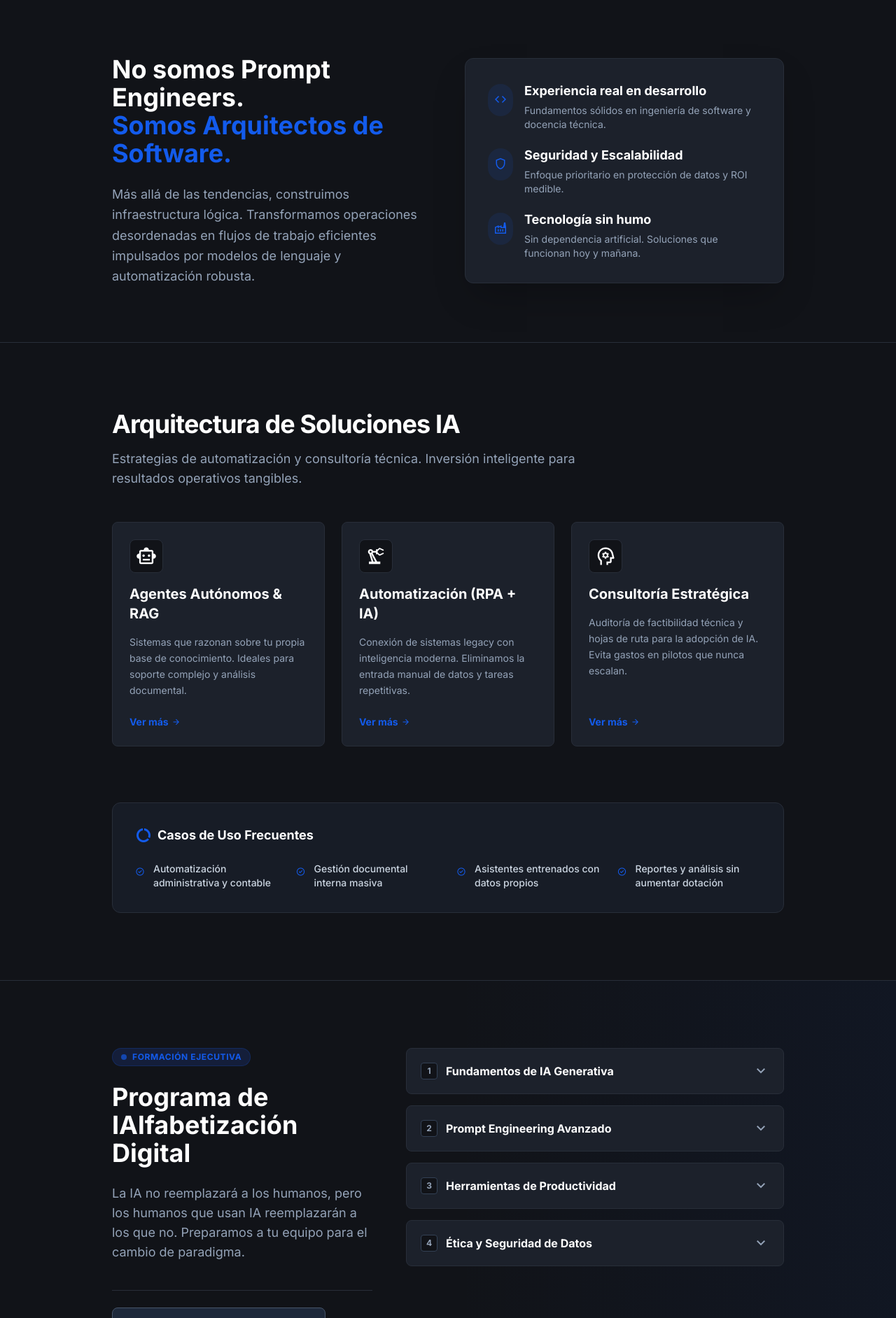
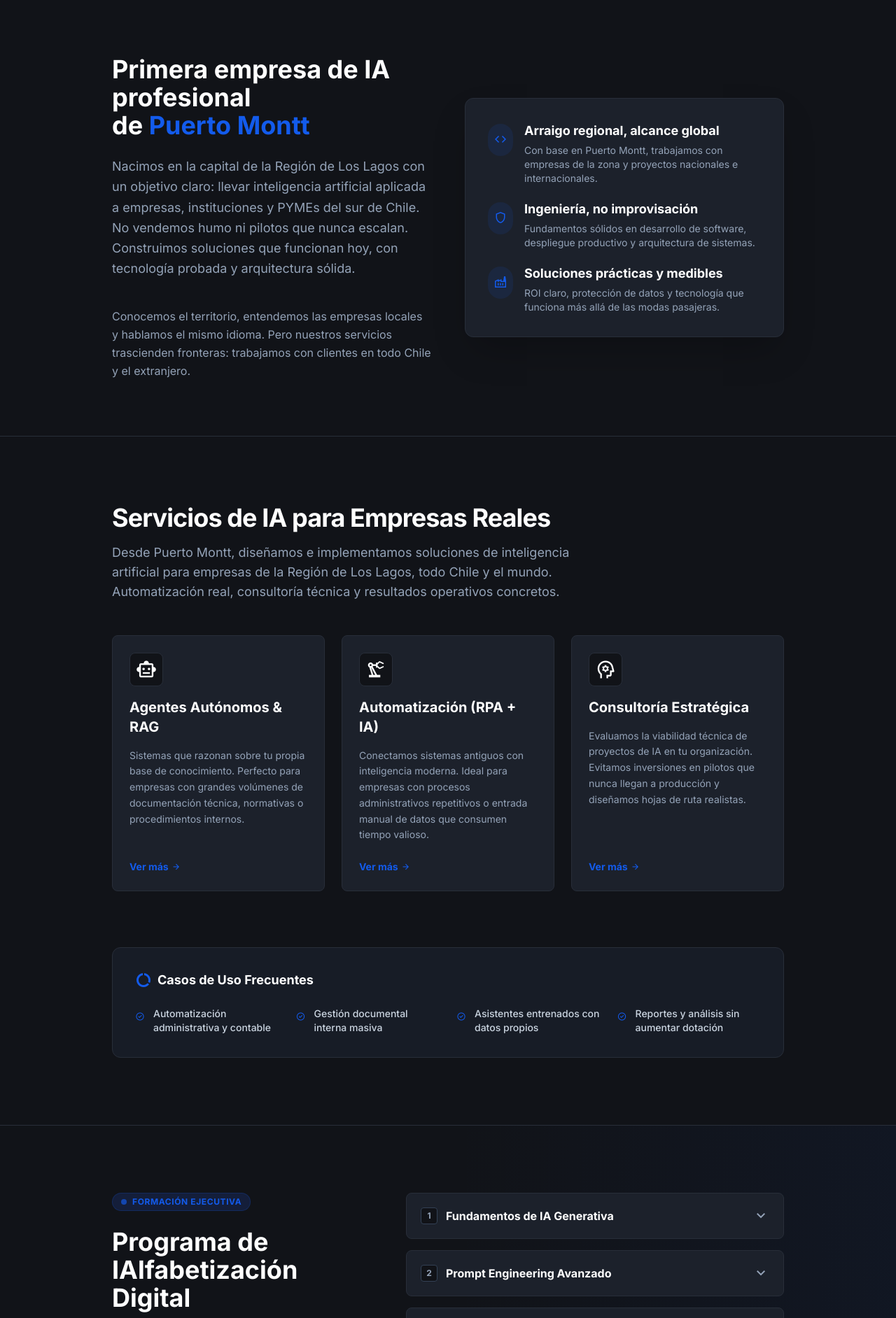
Before and after one commit to garzaazul/bestia-web, a Django app: page / in a window 1280 px wide. Shown: the part 746-2630 px from the top of the page at 70% size. Run offline with Django 5.2, Linux system fonts and the light colour scheme; some libraries are stand-ins or nearby versions.

Commit message:
Reestructuración de contenido con enfoque regional en Puerto Montt y Región de Los Lagos

```diff
--- a/templates/pages/home.html
+++ b/templates/pages/home.html
@@ -15,11 +15,11 @@ autónomos, automatización, consultoría y formación profesional." }}{% endblo
         <div class="max-w-[960px] flex flex-col items-start gap-8">
             <div class="flex flex-col gap-4 text-left">
                 <h1 class="text-white text-5xl md:text-6xl font-black leading-[1.1] tracking-[-0.033em] max-w-[800px]">
-                    Ingeniería de Inteligencia Artificial para Empresas Reales
+                    Inteligencia Artificial Aplicada desde Puerto Montt
                 </h1>
                 <h2 class="text-slate-300 text-lg md:text-xl font-normal leading-relaxed max-w-[640px]">
-                    Diseñamos sistemas autónomos que reducen costos, automatizan procesos y forman equipos capaces de
-                    usarlos.
+                    Desarrollamos soluciones de IA para empresas reales de la Región de Los Lagos y todo Chile. Sistemas
+                    autónomos que automatizan procesos y resuelven problemas concretos.
                 </h2>
             </div>
             <div class="flex flex-wrap gap-4 mt-2">
@@ -47,13 +47,17 @@ autónomos, automatización, consultoría y formación profesional." }}{% endblo
             <div class="grid grid-cols-1 md:grid-cols-2 gap-12 items-center">
                 <div class="flex flex-col gap-6">
                     <h2 class="text-white text-3xl md:text-4xl font-bold leading-tight">
-                        No somos Prompt Engineers. <br /> <span class="text-primary">Somos Arquitectos de
-                            Software.</span>
+                        Primera empresa de IA profesional<br />de <span class="text-primary">Puerto Montt</span>
                     </h2>
                     <p class="text-slate-400 text-lg leading-relaxed">
-                        Más allá de las tendencias, construimos infraestructura lógica. Transformamos operaciones
-                        desordenadas en flujos de trabajo eficientes impulsados por modelos de lenguaje y automatización
-                        robusta.
+                        Nacimos en la capital de la Región de Los Lagos con un objetivo claro: llevar inteligencia
+                        artificial aplicada a empresas, instituciones y PYMEs del sur de Chile. No vendemos humo ni
+                        pilotos que nunca escalan. Construimos soluciones que funcionan hoy, con tecnología probada y
+                        arquitectura sólida.
+                    </p>
+                    <p class="text-slate-400 text-base leading-relaxed mt-4">
+                        Conocemos el territorio, entendemos las empresas locales y hablamos el mismo idioma. Pero
+                        nuestros servicios trascienden fronteras: trabajamos con clientes en todo Chile y el extranjero.
                     </p>
                 </div>
                 <div class="flex flex-col gap-5 bg-surface-dark p-8 rounded-xl border border-border-dark shadow-2xl">
@@ -62,9 +66,9 @@ autónomos, automatización, consultoría y formación profesional." }}{% endblo
                             <span class="material-symbols-outlined text-xl">code</span>
                         </div>
                         <div>
-                            <h3 class="text-white font-bold text-lg">Experiencia real en desarrollo</h3>
-                            <p class="text-slate-400 text-sm mt-1">Fundamentos sólidos en ingeniería de software y
-                                docencia técnica.</p>
+                            <h3 class="text-white font-bold text-lg">Arraigo regional, alcance global</h3>
+                            <p class="text-slate-400 text-sm mt-1">Con base en Puerto Montt, trabajamos con empresas de
+                                la zona y proyectos nacionales e internacionales.</p>
                         </div>
                     </div>
                     <div class="flex items-start gap-4">
@@ -72,9 +76,9 @@ autónomos, automatización, consultoría y formación profesional." }}{% endblo
                             <span class="material-symbols-outlined text-xl">shield</span>
                         </div>
                         <div>
-                            <h3 class="text-white font-bold text-lg">Seguridad y Escalabilidad</h3>
-                            <p class="text-slate-400 text-sm mt-1">Enfoque prioritario en protección de datos y ROI
-                                medible.</p>
+                            <h3 class="text-white font-bold text-lg">Ingeniería, no improvisación</h3>
+                            <p class="text-slate-400 text-sm mt-1">Fundamentos sólidos en desarrollo de software,
+                                despliegue productivo y arquitectura de sistemas.</p>
                         </div>
                     </div>
                     <div class="flex items-start gap-4">
@@ -82,9 +86,9 @@ autónomos, automatización, consultoría y formación profesional." }}{% endblo
                             <span class="material-symbols-outlined text-xl">factory</span>
                         </div>
                         <div>
-                            <h3 class="text-white font-bold text-lg">Tecnología sin humo</h3>
-                            <p class="text-slate-400 text-sm mt-1">Sin dependencia artificial. Soluciones que funcionan
-                                hoy y mañana.</p>
+                            <h3 class="text-white font-bold text-lg">Soluciones prácticas y medibles</h3>
+                            <p class="text-slate-400 text-sm mt-1">ROI claro, protección de datos y tecnología que
+                                funciona más allá de las modas pasajeras.</p>
                         </div>
                     </div>
                 </div>
@@ -99,10 +103,12 @@ autónomos, automatización, consultoría y formación profesional." }}{% endblo
         <div class="w-full max-w-[1080px] flex flex-col gap-12">
             <!-- Header -->
             <div class="flex flex-col gap-4 max-w-[720px]">
-                <h2 class="text-white text-3xl md:text-4xl font-bold tracking-tight">Arquitectura de Soluciones IA</h2>
+                <h2 class="text-white text-3xl md:text-4xl font-bold tracking-tight">Servicios de IA para Empresas
+                    Reales</h2>
                 <p class="text-slate-400 text-lg">
-                    Estrategias de automatización y consultoría técnica. Inversión inteligente para resultados
-                    operativos tangibles.
+                    Desde Puerto Montt, diseñamos e implementamos soluciones de inteligencia artificial para empresas de
+                    la Región de Los Lagos, todo Chile y el mundo. Automatización real, consultoría técnica y resultados
+                    operativos concretos.
                 </p>
             </div>
             <!-- Cards Grid -->
@@ -117,8 +123,8 @@ autónomos, automatización, consultoría y formación profesional." }}{% endblo
                         </div>
                         <h3 class="text-white text-xl font-bold">Agentes Autónomos &amp; RAG</h3>
                         <p class="text-slate-400 text-sm leading-relaxed">
-                            Sistemas que razonan sobre tu propia base de conocimiento. Ideales para soporte complejo y
-                            análisis documental.
+                            Sistemas que razonan sobre tu propia base de conocimiento. Perfecto para empresas con
+                            grandes volúmenes de documentación técnica, normativas o procedimientos internos.
                         </p>
                     </div>
                     <a class="mt-6 text-primary text-sm font-bold flex items-center gap-1 group-hover:gap-2 transition-all"
@@ -136,8 +142,8 @@ autónomos, automatización, consultoría y formación profesional." }}{% endblo
                         </div>
                         <h3 class="text-white text-xl font-bold">Automatización (RPA + IA)</h3>
                         <p class="text-slate-400 text-sm leading-relaxed">
-                            Conexión de sistemas legacy con inteligencia moderna. Eliminamos la entrada manual de datos
-                            y tareas repetitivas.
+                            Conectamos sistemas antiguos con inteligencia moderna. Ideal para empresas con procesos
+                            administrativos repetitivos o entrada manual de datos que consumen tiempo valioso.
                         </p>
                     </div>
                     <a class="mt-6 text-primary text-sm font-bold flex items-center gap-1 group-hover:gap-2 transition-all"
@@ -155,8 +161,8 @@ autónomos, automatización, consultoría y formación profesional." }}{% endblo
                         </div>
                         <h3 class="text-white text-xl font-bold">Consultoría Estratégica</h3>
                         <p class="text-slate-400 text-sm leading-relaxed">
-                            Auditoría de factibilidad técnica y hojas de ruta para la adopción de IA. Evita gastos en
-                            pilotos que nunca escalan.
+                            Evaluamos la viabilidad técnica de proyectos de IA en tu organización. Evitamos inversiones
+                            en pilotos que nunca llegan a producción y diseñamos hojas de ruta realistas.
                         </p>
                     </div>
                     <a class="mt-6 text-primary text-sm font-bold flex items-center gap-1 group-hover:gap-2 transition-all"
@@ -214,7 +220,8 @@ autónomos, automatización, consultoría y formación profesional." }}{% endblo
                 </h2>
                 <p class="text-slate-400 text-lg">
                     La IA no reemplazará a los humanos, pero los humanos que usan IA reemplazarán a los que no.
-                    Preparamos a tu equipo para el cambio de paradigma.
+                    Preparamos equipos de empresas e instituciones de la región para usar inteligencia artificial de
+                    manera profesional y segura.
                 </p>
                 <div class="mt-4 pt-6 border-t border-border-dark">
                     <form id="waitlist-form" method="post" action="{% url 'academy:waitlist' %}">
--- a/templates/partials/_footer.html
+++ b/templates/partials/_footer.html
@@ -6,9 +6,10 @@
             <div
                 class="flex flex-col md:flex-row items-center justify-between gap-8 pb-16 border-b border-border-dark/50">
                 <div class="text-center md:text-left">
-                    <h2 class="text-white text-2xl md:text-3xl font-bold tracking-tight mb-2">¿Listo para escalar con
-                        ingeniería real?</h2>
-                    <p class="text-slate-400">Diagnóstico inicial sin compromiso para empresas calificadas.</p>
+                    <h2 class="text-white text-2xl md:text-3xl font-bold tracking-tight mb-2">¿Tienes un proyecto de IA
+                        en mente?</h2>
+                    <p class="text-slate-400">Empresas de Puerto Montt, la Región de Los Lagos y todo Chile confían en
+                        bestIA. Conversemos.</p>
                 </div>
                 <a href="{% url 'leads:contact' %}"
                     class="flex min-w-[200px] cursor-pointer items-center justify-center rounded-lg h-12 px-8 bg-primary hover:bg-primary-hover text-white text-base font-bold transition-colors">
@@ -24,7 +25,8 @@
                         <span class="font-bold text-lg">bestIA Engineering</span>
                     </div>
                     <p class="text-slate-500 text-sm leading-relaxed">
-                        Arquitectura de software inteligente para el mundo real. Sin humo, solo código y estrategia.
+                        Inteligencia Artificial aplicada desde Puerto Montt. Soluciones profesionales para empresas del
+                        sur de Chile y más allá.
                     </p>
                 </div>
 
```
